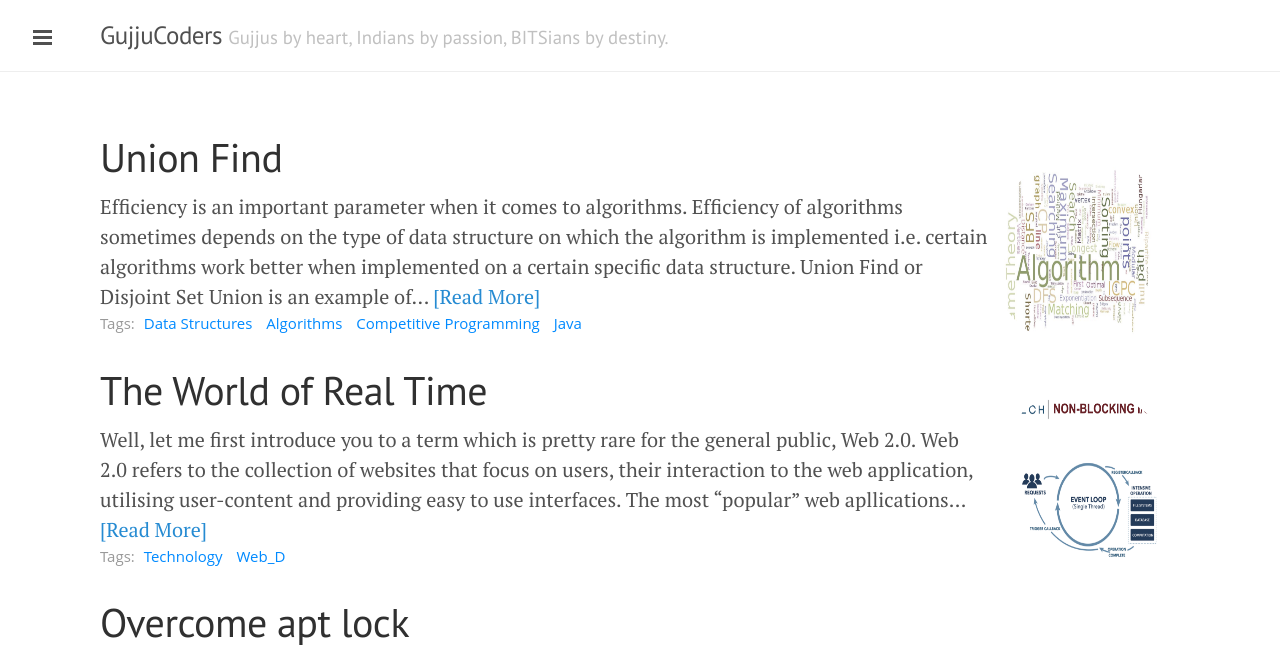
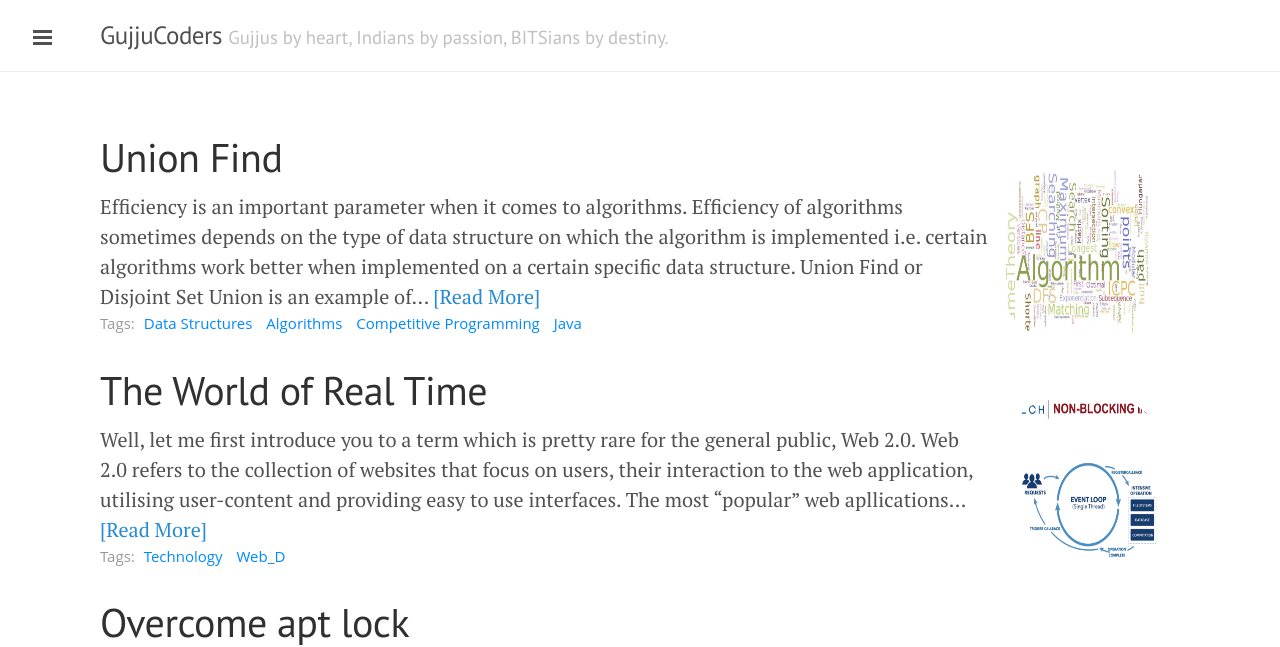
Before and after one commit to svaderia/GujjuCoders, a Jekyll site: the page built from index.html, in a window 1280 px wide. Shown: the top 647 px of the page. Built offline with Jekyll 4.4.1, drawn with Linux system fonts in a browser that asks for light colours; the list of posts is cut into pages by our own code.

Commit message:
Removed GreyScale of image

```diff
--- a/public/css/lanyon.css
+++ b/public/css/lanyon.css
@@ -677,7 +677,7 @@ img.emoji {
   height: 192px;
   width: 192px;
   margin-top: -35px;
-  filter: grayscale(40%);
+  filter: grayscale(0%);
 }
 .post-image:hover {
   filter: grayscale(0%);
```
